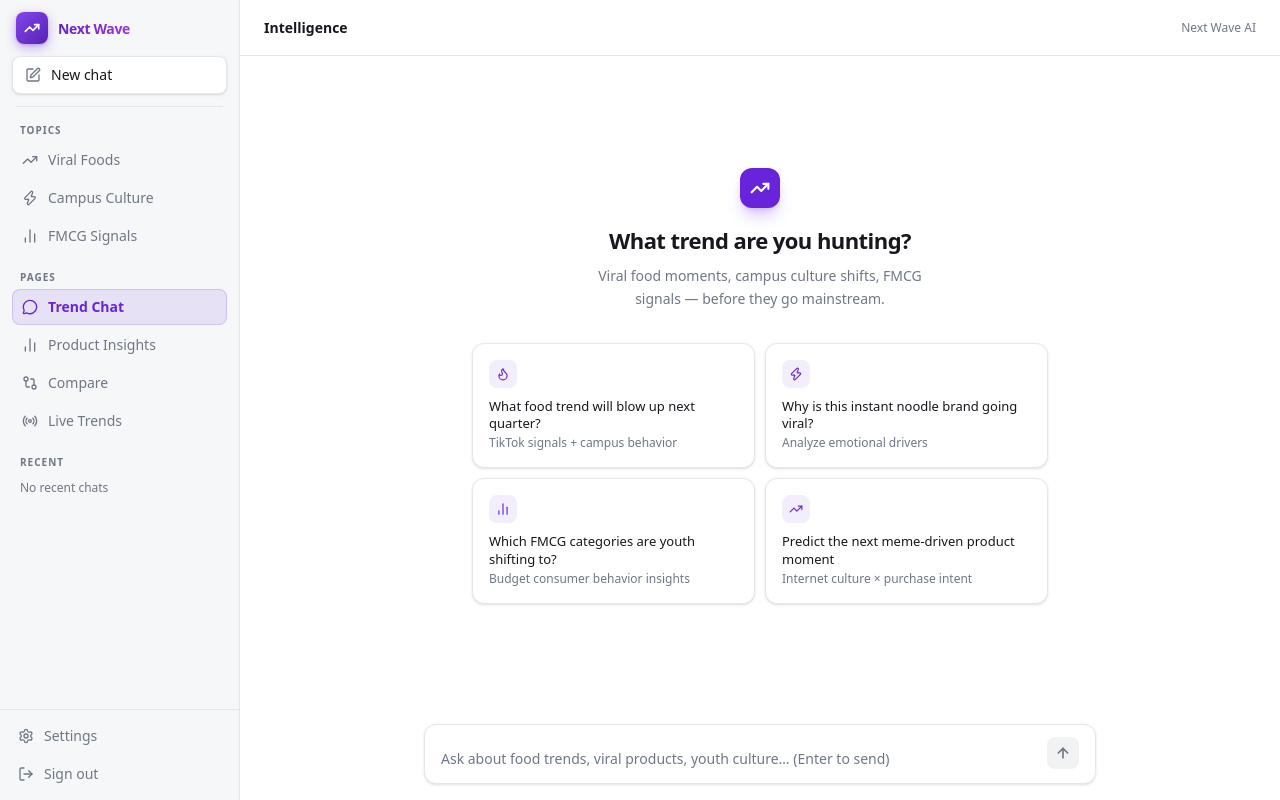
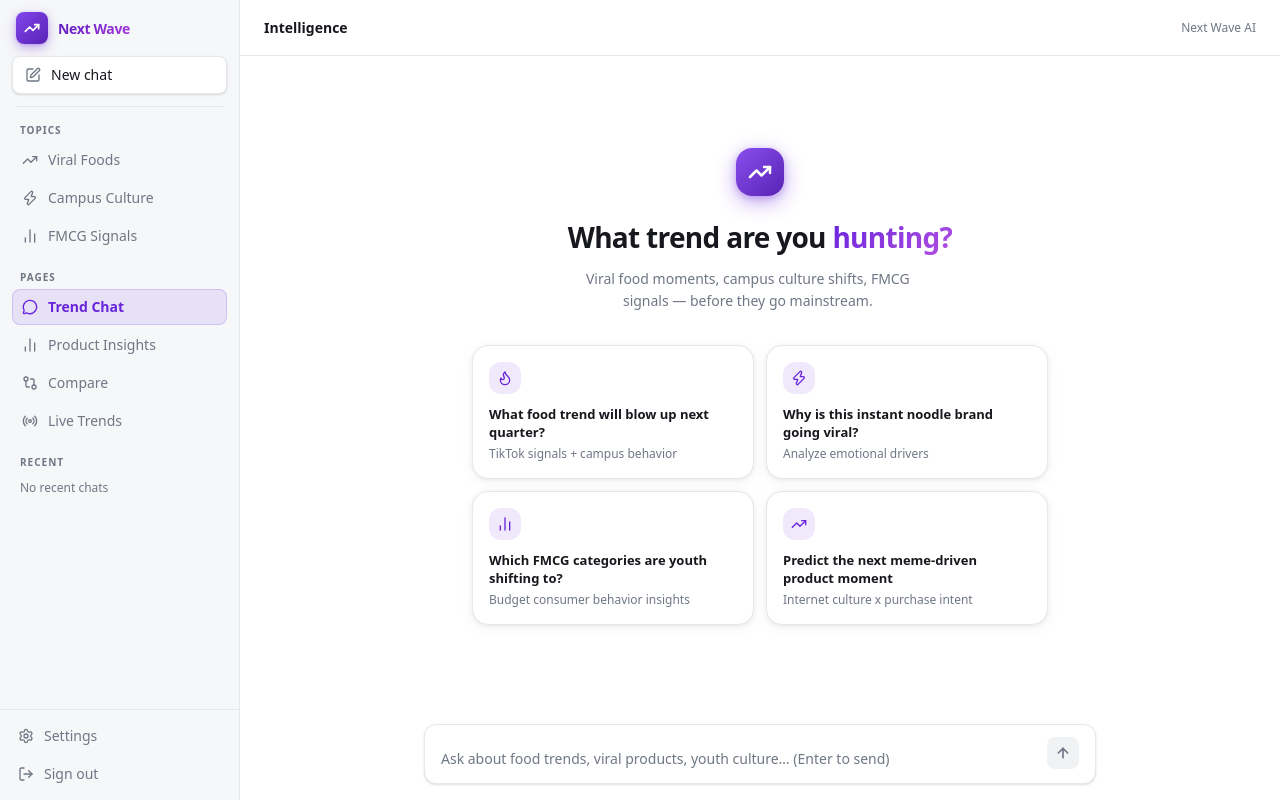
Before and after one commit to thecbstudio/next-wave, a Next.js app: page / in a window 1280 px wide. Built offline with nearby package versions, Linux system fonts and the light colour scheme.

Commit message:
feat: visual upgrade - minimal but stronger UI polish

```diff
--- a/components/chat/WelcomeScreen.tsx
+++ b/components/chat/WelcomeScreen.tsx
@@ -22,7 +22,7 @@ const suggestions = [
   {
     icon: TrendingUp,
     title: "Predict the next meme-driven product moment",
-    description: "Internet culture × purchase intent",
+    description: "Internet culture x purchase intent",
   },
 ]
 
@@ -40,21 +40,37 @@ export function WelcomeScreen({ onSuggest }: WelcomeScreenProps) {
         transition={{ duration: 0.25, ease: [0.25, 0.1, 0.25, 1] }}
         className="mb-8 text-center"
       >
-        <div className="mb-4 flex justify-center">
-          <div className="flex h-10 w-10 items-center justify-center rounded-xl bg-[hsl(var(--primary))] shadow-lg shadow-[hsl(262_72%_50%/0.25)]">
-            <TrendingUp className="h-5 w-5 text-white" strokeWidth={2.5} />
+        <div className="mb-5 flex justify-center">
+          <div
+            className="flex h-12 w-12 items-center justify-center rounded-2xl"
+            style={{
+              background: "linear-gradient(135deg, hsl(262,82%,62%), hsl(262,68%,42%))",
+              boxShadow: "0 6px 20px hsl(262 72% 50% / 0.4), 0 2px 6px hsl(262 72% 50% / 0.25)",
+            }}
+          >
+            <TrendingUp className="h-6 w-6 text-white" strokeWidth={2.5} />
           </div>
         </div>
-        <h1 className="mb-2 text-[22px] font-semibold tracking-tight text-[hsl(var(--foreground))]">
-          What trend are you hunting?
+        <h1 className="mb-2.5 text-[28px] font-bold tracking-tight text-[hsl(var(--foreground))]">
+          What trend are you{" "}
+          <span
+            style={{
+              background: "linear-gradient(135deg, hsl(262,72%,50%), hsl(280,72%,60%))",
+              WebkitBackgroundClip: "text",
+              WebkitTextFillColor: "transparent",
+              backgroundClip: "text",
+            }}
+          >
+            hunting?
+          </span>
         </h1>
-        <p className="max-w-[340px] text-sm leading-relaxed text-[hsl(var(--muted-foreground))]">
+        <p className="max-w-[360px] text-sm leading-relaxed text-[hsl(var(--muted-foreground))]">
           Viral food moments, campus culture shifts, FMCG signals — before they go mainstream.
         </p>
       </motion.div>
 
       {/* Cards */}
-      <div className="grid w-full max-w-xl grid-cols-2 gap-2.5">
+      <div className="grid w-full max-w-xl grid-cols-2 gap-3">
         {suggestions.map(({ icon: Icon, title, description }, i) => (
           <motion.button
             key={title}
@@ -64,16 +80,28 @@ export function WelcomeScreen({ onSuggest }: WelcomeScreenProps) {
             whileHover={{ y: -2 }}
             whileTap={{ scale: 0.98 }}
             onClick={() => onSuggest(title)}
-            className="group flex flex-col gap-2.5 rounded-xl border border-[hsl(var(--border))] bg-white p-4 text-left shadow-sm transition-all hover:border-[hsl(262_72%_50%/0.35)] hover:shadow-md"
+            className="group flex flex-col gap-3 rounded-2xl border border-[hsl(var(--border))] bg-white p-4 text-left transition-all"
+            style={{
+              boxShadow: "0 1px 4px rgba(0,0,0,0.07), 0 4px 16px rgba(0,0,0,0.04)",
+            }}
+            onMouseEnter={e => {
+              (e.currentTarget as HTMLElement).style.boxShadow = "0 4px 12px rgba(0,0,0,0.1), 0 0 0 1.5px hsl(262 72% 50% / 0.25)"
+            }}
+            onMouseLeave={e => {
+              (e.currentTarget as HTMLElement).style.boxShadow = "0 1px 4px rgba(0,0,0,0.07), 0 4px 16px rgba(0,0,0,0.04)"
+            }}
           >
-            <div className="flex h-7 w-7 items-center justify-center rounded-lg bg-[hsl(262_72%_50%/0.08)] transition-colors group-hover:bg-[hsl(262_72%_50%/0.14)]">
-              <Icon className="h-3.5 w-3.5 text-[hsl(var(--primary))]" />
+            <div
+              className="flex h-8 w-8 items-center justify-center rounded-xl transition-all group-hover:scale-110"
+              style={{ background: "hsl(262 72% 50% / 0.1)" }}
+            >
+              <Icon className="h-4 w-4 text-[hsl(var(--primary))]" />
             </div>
             <div>
-              <p className="text-[13px] font-medium leading-snug text-[hsl(var(--foreground))]">
+              <p className="text-[13px] font-semibold leading-snug text-[hsl(var(--foreground))]">
                 {title}
               </p>
-              <p className="mt-0.5 text-xs text-[hsl(var(--muted-foreground))]">
+              <p className="mt-1 text-xs text-[hsl(var(--muted-foreground))]">
                 {description}
               </p>
             </div>
```
